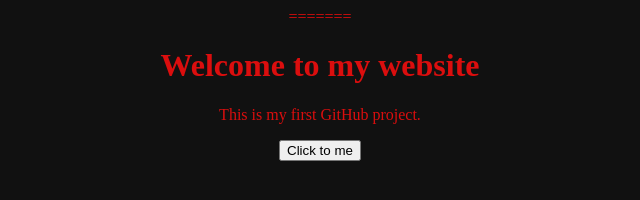
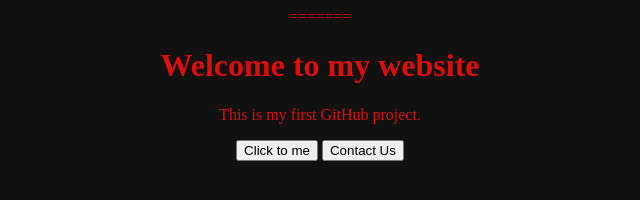
Before and after one commit to masoudomidvar21/test, a plain HTML site: page index.html in a window 1280 px wide. Shown: the whole page, without its empty margins (320-960 px from the left). Drawn offline with Linux system fonts and the light colour scheme.

Commit message:
add contact button

```diff
--- a/index.html
+++ b/index.html
@@ -11,6 +11,8 @@
     <h1>Welcome to my website</h1>
     <p>This is my first GitHub project.</p>
     <button onclick="alert('Hello!')">Click to  me</button>
-
+    <button onclick="alert('Contact us')">
+        Contact Us
+    </button>
 </body>
 </html>
```
